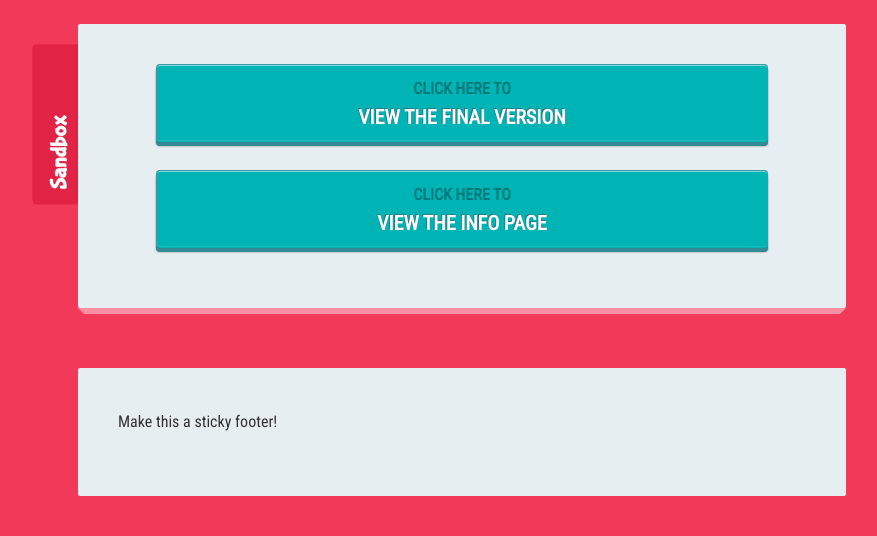
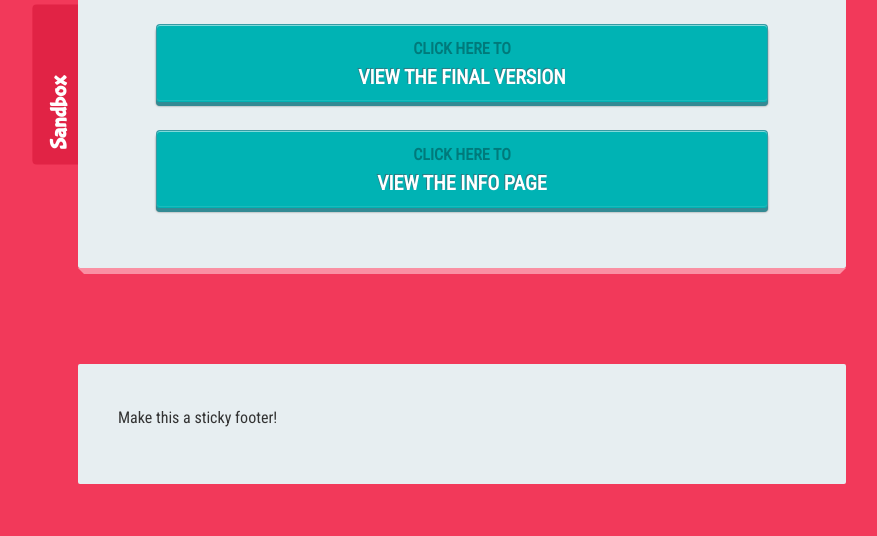
Before and after one commit to tryea/13-sticky-footer, a plain HTML site: page student.html in a window 1280 px wide. Shown: the part 316-852 px from the top of the page, without its empty margins (178-1055 px from the left). After the commit the page ends 800 px from the top, so only its background shows below. Drawn offline with nearby package versions, Linux system fonts and the light colour scheme; files that its build step writes are made by us from their sources; a web font is replaced by a local one.

Commit message:
[main] learn about create sticky footer

```diff
--- a/sandbox.css
+++ b/sandbox.css
@@ -3,3 +3,27 @@
     CODE YOUR STYLES BELOW!
 
    ====================================== */
+
+
+html,
+body {
+    height: 100%;
+    margin: 0;
+}
+
+.page-content {
+    min-height: 100%;
+
+    /* same measurement as footer */
+    margin-bottom: -120px;
+}
+
+.page-content::after {
+    content: "";
+    display: block;
+}
+
+footer,
+.page-content::after {
+    height: 120px;
+}
--- a/student.html
+++ b/student.html
@@ -1,20 +1,22 @@
 <!DOCTYPE html>
 <html>
+
 <head>
   <meta charset="utf-8">
   <title>Sticky Footer | Code 30 Things in 30 Days with CSS3</title>
 
   <!-- NORMALIZE CSS -->
-    <link rel="stylesheet" href="../_theme-styles/normalize.css">
+  <link rel="stylesheet" href="normalize.css">
 
   <!-- PROJECT THEME CSS -->
-    <link rel="stylesheet" href="../_theme-styles/theme.css">
+  <link rel="stylesheet" href="theme.css">
 
   <!-- SANDBOX CSS (this is your file!) -->
   <link rel="stylesheet" href="sandbox.css">
 
   <link href="https://fonts.googleapis.com/css?family=Bubblegum+Sans|Nova+Mono|Roboto+Condensed" rel="stylesheet">
 </head>
+
 <body class="sticky-footer-lesson">
 
   <div class="page-content">
@@ -36,4 +38,5 @@
   </footer>
 
 </body>
+
 </html>
```
Also changed, not shown: final.html (+5 -2 lines), index.html (+18 -15 lines). Lines whose indentation alone changed are shown as unchanged.
